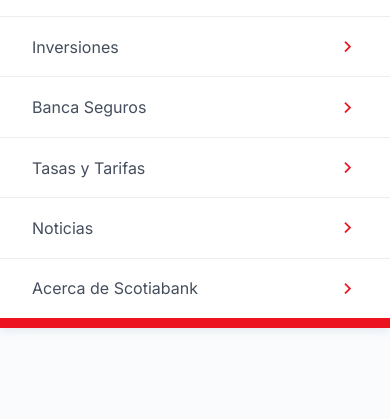
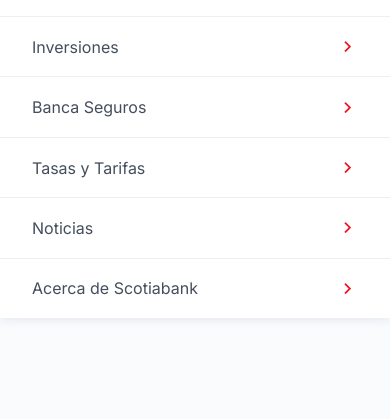
Before and after one commit to Eifhen/ScotiaBank, a plain HTML site: page index.html in a window 390 px wide. Both pictures are taken after a click on the icon 353 px from the left and 29 px from the top of the page. Shown: the part 424-843 px from the top of the page. Drawn offline with nearby package versions, Linux system fonts and the light colour scheme.

Commit message:
scotiabank template

```diff
--- a/css/home/home.movil.css
+++ b/css/home/home.movil.css
@@ -99,7 +99,7 @@
         position: fixed;
         top:0;
         left:0;
-        z-index: 10;
+        z-index: 9999;
         width:100vw;
         min-height:100vh;
         background: #fafbfd;
@@ -108,7 +108,6 @@
         display: none;
         flex-direction: column;
         align-items: center;
-        overflow: hidden;
     }
 
     .header .navbar .navbar-content .btn-close {
@@ -220,8 +219,9 @@
         padding: 0;
         background-color: white;
         box-shadow: 0 2px 10px #e2e8ee;
-        overflow: scroll;
-
+        overflow-y: scroll;
+        min-height: 100px;
+        max-height: 64vh;
     }
 
     .header .navbar .navbar-content .navbar-menu .menu-container .menu li {
@@ -235,7 +235,7 @@
     }
 
     .header .navbar .navbar-content .navbar-menu .menu-container .menu li:last-of-type {
-        border-bottom: 10px solid var(--scotiabank);
+        border-bottom: none;
     }
 
     .header .navbar .navbar-content .navbar-menu .menu-container .menu li i {
```
